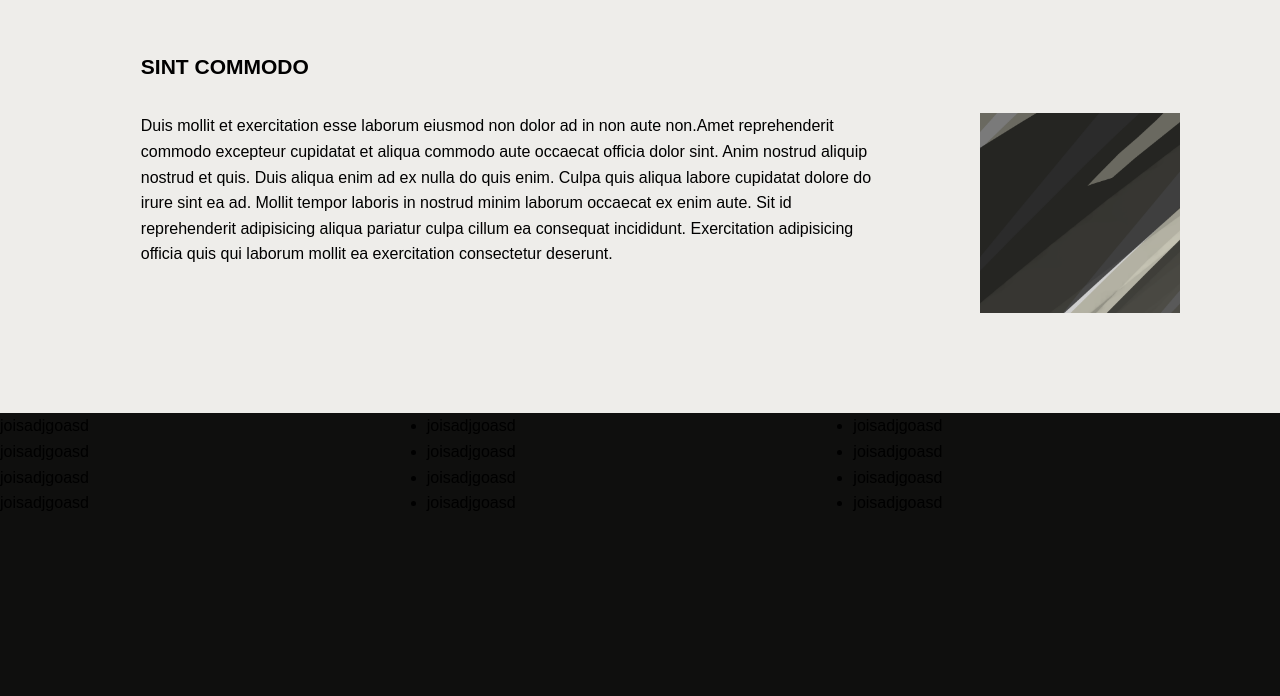
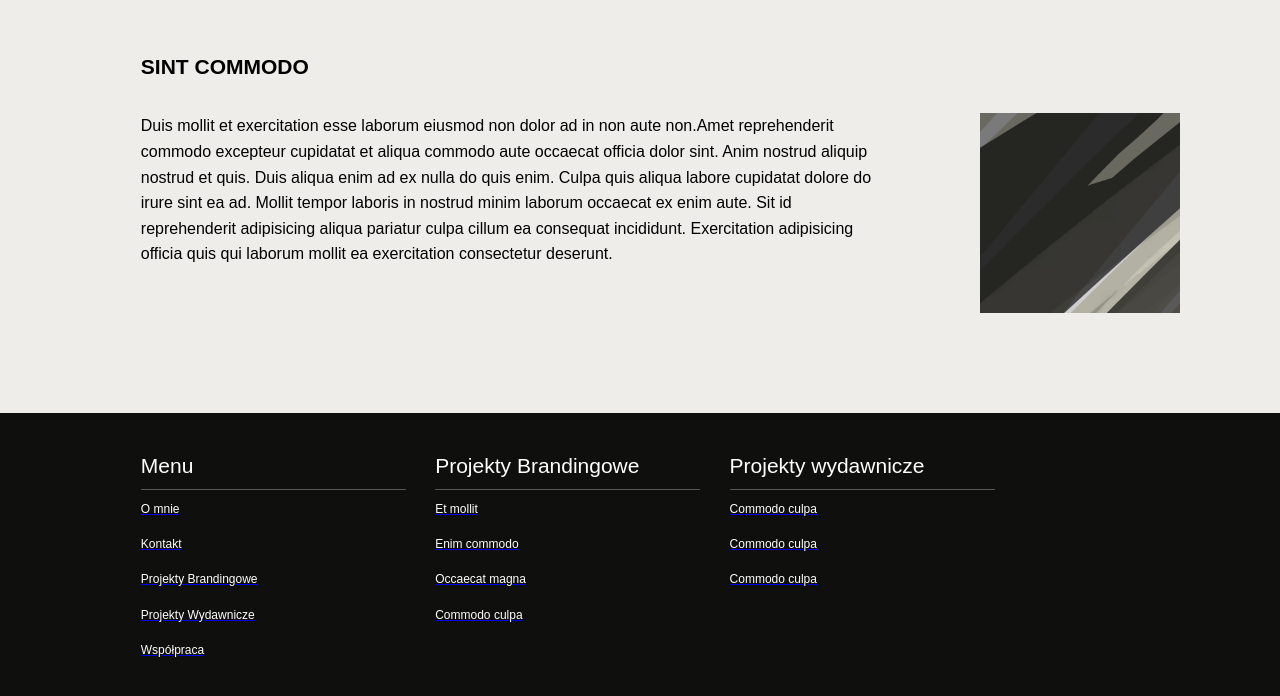
Before and after one commit to Dragonfyle/kingaWojcik, a React (Vite) app: page / in a window 1280 px wide. Shown: the part 2340-3036 px from the top of the page. Built offline with nearby package versions, Linux system fonts and the light colour scheme.

Commit message:
populate Footer, add links

```diff
--- a/src/components/Footer/Footer.tsx
+++ b/src/components/Footer/Footer.tsx
@@ -1,12 +1,38 @@
+import { CONFIG } from "../../constants/config";
+import { ProjectPanelData } from "../../data/projectPanelData";
+import Flexbox from "../generics/Flexbox/Flexbox";
 import * as P from "./Footer.parts";
 import FooterSection from "./FooterSection/FooterSection";
 
 export default function Footer() {
+    const middleSectionTitles = ProjectPanelData.branding.content.map((project) => project.title);
+    const middleSectionLinks = ProjectPanelData.branding.content.map((project) => project.projectUrl);
+    const rightSectionTitles = ProjectPanelData.editorial.content.map((project) => project.title);
+    const rightSectionLinks = ProjectPanelData.branding.content.map((project) => project.projectUrl);
+    const leftSectionTitles = ["O mnie", "Kontakt", "Projekty Brandingowe", "Projekty Wydawnicze", "Współpraca"];
+    const leftSectionLinks = [
+        CONFIG.PATHS.ABOUT,
+        CONFIG.PATHS.CONTACT,
+        CONFIG.PATHS.BRANDING_SECTION,
+        CONFIG.PATHS.EDITORIAL_SECTION,
+        CONFIG.PATHS.COLLABORATION,
+    ];
+
     return (
         <P.Wrapper>
-            <FooterSection />
-            <FooterSection />
-            <FooterSection />
+            <Flexbox $width="69%" $wrap="nowrap" $marginL="11%">
+                <FooterSection sectionName="Menu" listItems={leftSectionTitles} links={leftSectionLinks} />
+                <FooterSection
+                    sectionName="Projekty Brandingowe"
+                    listItems={middleSectionTitles}
+                    links={middleSectionLinks}
+                />
+                <FooterSection
+                    sectionName="Projekty wydawnicze"
+                    listItems={rightSectionTitles}
+                    links={rightSectionLinks}
+                />
+            </Flexbox>
         </P.Wrapper>
     );
 }
--- a/src/components/Footer/FooterSection/FooterSection.parts.ts
+++ b/src/components/Footer/FooterSection/FooterSection.parts.ts
@@ -1,3 +1,12 @@
 import styled from "styled-components";
 
-export const HeaderWrapper = styled.div``;
+export const StyledUl = styled.ul`
+    list-style: none;
+    display: flex;
+    flex-direction: column;
+    gap: 1em;
+`;
+
+export const StyledLi = styled.li`
+    display: flex;
+`;
--- a/src/components/Footer/FooterSection/FooterSection.tsx
+++ b/src/components/Footer/FooterSection/FooterSection.tsx
@@ -1,26 +1,47 @@
+import { Link } from "react-router-dom";
+import { useThemeContext } from "../../../contexts/ThemeContext";
 import Divider from "../../generics/Divider/Divider";
 import Flexbox from "../../generics/Flexbox/Flexbox";
 import Text from "../../generics/Text/Text";
 import * as P from "./FooterSection.parts";
+import { CONFIG } from "../../../constants/config";
 
-export default function FooterSection() {
+interface ListItems {
+    [key: `item${number}`]: string;
+}
+
+interface FooterSectionProps {
+    sectionName: string;
+    listItems: string[];
+    links: string[];
+}
+
+export default function FooterSection({ sectionName, listItems, links }: FooterSectionProps) {
+    const {
+        theme: { colors },
+    } = useThemeContext();
+
+    function renderList(listItems: ListItems) {
+        const values = Object.values(listItems);
+
+        return values.map((value, idx) => (
+            <Link to={links[idx]}>
+                <P.StyledLi>
+                    <Text size="s" variant={colors.leading.white[1]}>
+                        {value}
+                    </Text>
+                </P.StyledLi>
+            </Link>
+        ));
+    }
+
     return (
-        <Flexbox>
+        <Flexbox $direction="column" $marginT="40px" $marginL="auto" $marginR="auto">
+            <Text size="xl" variant={colors.leading.white[1]} lineHeight={1.2}>
+                {sectionName}
+            </Text>
             <Divider />
-            <ul>
-                <li>
-                    <Text>joisadjgoasd</Text>
-                </li>
-                <li>
-                    <Text>joisadjgoasd</Text>
-                </li>
-                <li>
-                    <Text>joisadjgoasd</Text>
-                </li>
-                <li>
-                    <Text>joisadjgoasd</Text>
-                </li>
-            </ul>
+            <P.StyledUl>{renderList(listItems)}</P.StyledUl>
         </Flexbox>
     );
 }
--- a/src/components/HomePage/HomeContent/HomeContent.tsx
+++ b/src/components/HomePage/HomeContent/HomeContent.tsx
@@ -1,13 +1,15 @@
 import * as P from "./HomeContent.parts";
 import ProjectSection from "../ProjectsSection/ProjectsSection";
-import { ProjectPanelData } from "../../../data/ProjectPanelData";
+import { ProjectPanelData } from "../../../data/projectPanelData";
 import AboutSection from "../AboutSection/AboutSection";
+import ScrollToAnchor from "../../../utils/scrollToAnchor";
 
 export default function HomeContent() {
     return (
         <P.Wrapper>
-            <ProjectSection source={ProjectPanelData.branding} />
-            <ProjectSection source={ProjectPanelData.branding} />
+            <ScrollToAnchor />
+            <ProjectSection id="brandingowe" source={ProjectPanelData.branding} />
+            <ProjectSection id="wydawnicze" source={ProjectPanelData.editorial} />
             {/* <ProjectSection /> */}
             <AboutSection />
         </P.Wrapper>
--- a/src/components/HomePage/ProjectsSection/ProjectPanel/ProjectPanel.tsx
+++ b/src/components/HomePage/ProjectsSection/ProjectPanel/ProjectPanel.tsx
@@ -15,9 +15,9 @@ export default forwardRef(function ProjectPanel({ source }: ProjectPanelProps, r
     const { isMobile } = useDeviceContext();
 
     function getContent(source: ProjectPanelDataSection) {
-        return source.content.map(({ thumbnail, description, projectUrl }) => (
+        return source.content.map(({ thumbnail, title, description, projectUrl }) => (
             <Link key={description} to={projectUrl}>
-                <ProjectPanelItem image={thumbnail} text={description} />
+                <ProjectPanelItem image={thumbnail} title={title} description={description} />
             </Link>
         ));
     }
--- a/src/components/HomePage/ProjectsSection/ProjectsSection.tsx
+++ b/src/components/HomePage/ProjectsSection/ProjectsSection.tsx
@@ -10,10 +10,11 @@ import Text from "../../generics/Text/Text";
 import { ProjectPanelDataSection } from "../../../data/projectPanelData";
 
 interface ProjectSectionProps {
+    id: string;
     source: ProjectPanelDataSection;
 }
 
-export default function ProjectSection({ source }: ProjectSectionProps) {
+export default function ProjectSection({ id, source }: ProjectSectionProps) {
     const ProjectPanelRef = useRef<HTMLDivElement>(null);
     const { isMobile } = useDeviceContext();
 
@@ -31,7 +32,7 @@ export default function ProjectSection({ source }: ProjectSectionProps) {
     }
 
     return (
-        <P.StyledSection>
+        <P.StyledSection id={id}>
             <Flexbox $wrap="nowrap">
                 <Flexbox>
                     <P.StyledHeader>
--- a/src/components/generics/Divider/Divider.parts.ts
+++ b/src/components/generics/Divider/Divider.parts.ts
@@ -1,6 +1,8 @@
 import styled from "styled-components";
 
 export const StyledDiv = styled.div`
-    height: 1px;
-    color: ${({ theme }) => theme.colors.leading.secondary[1]};
+    height: 1.5px;
+    background-color: ${({ theme }) => theme.colors.leading.secondary[2]};
+    width: 90%;
+    margin: 10px 0;
 `;
--- a/src/constants/config.ts
+++ b/src/constants/config.ts
@@ -9,6 +9,8 @@ const _config = Object.freeze({
 
     PATHS: {
         HOME: "/",
+        BRANDING_SECTION: "/#brandingowe",
+        EDITORIAL_SECTION: "/#wydawnicze",
         PROJECTS: {
             EDITORIAL: {
                 1: "editorial-1",
@@ -19,6 +21,8 @@ const _config = Object.freeze({
             },
         },
         ABOUT: "about",
+        CONTACT: "contact",
+        COLLABORATION: "collaboration",
     },
 });
 
--- a/src/router/browserRouter.tsx
+++ b/src/router/browserRouter.tsx
@@ -12,7 +12,7 @@ const browserRouter = createBrowserRouter([
         element: <Layout />,
         children: [
             {
-                path: CONFIG.PATHS.HOME,
+                index: true,
                 element: <HomePage />,
             },
             {
--- /dev/null
+++ b/src/utils/scrollToAnchor.tsx
@@ -0,0 +1,22 @@
+import { useEffect, useRef } from "react";
+import { useLocation } from "react-router-dom";
+
+export default function ScrollToAnchor() {
+    const location = useLocation();
+    const lastHash = useRef("");
+
+    useEffect(() => {
+        if (location.hash) {
+            lastHash.current = location.hash.slice(1); // save hash for further use after navigation
+        }
+
+        if (lastHash.current && document.getElementById(lastHash.current)) {
+            setTimeout(() => {
+                document.getElementById(lastHash.current)?.scrollIntoView({ behavior: "smooth", block: "start" });
+                lastHash.current = "";
+            }, 100);
+        }
+    }, [location]);
+
+    return null;
+}
```
Also changed, not shown: src/components/HomePage/ProjectsSection/ProjectPanel/ProjectPanelItem/ProjectPanelItem.tsx (+5 -4 lines).
